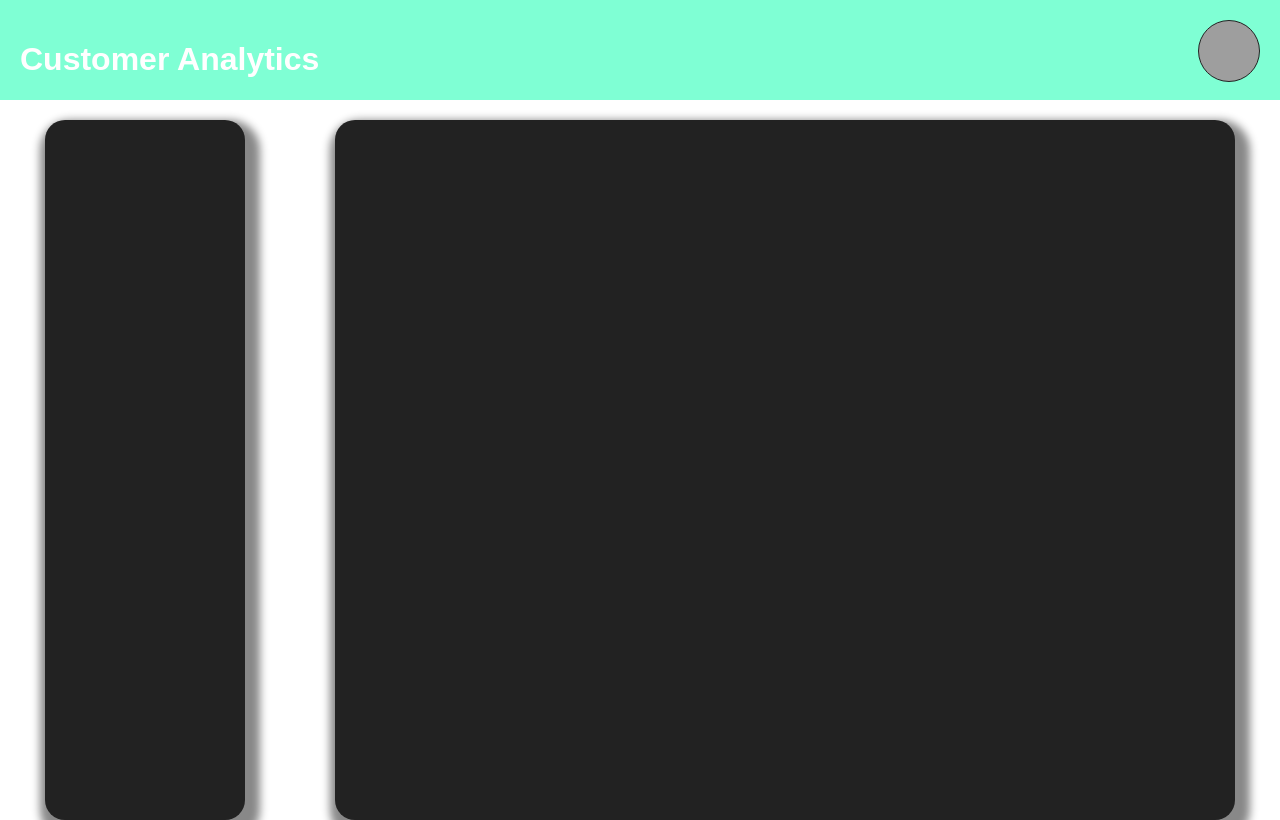
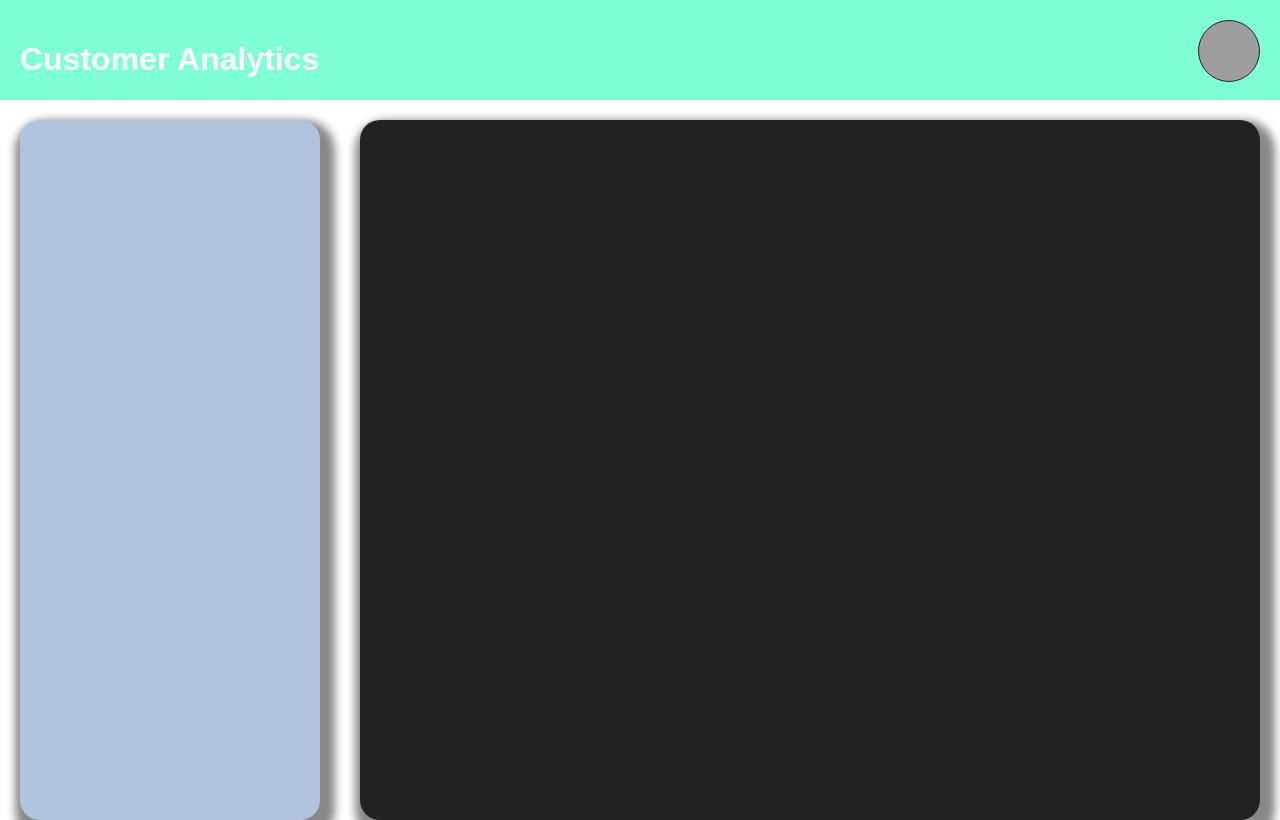
Before and after one commit to Ankcorn/customeranalytics, a React (Create React App) app: page / in a window 1280 px wide. Built offline with nearby package versions, Linux system fonts and the light colour scheme; grey boxes are pictures that could not be loaded.

Commit message:
adding components

```diff
--- a/src/App.js
+++ b/src/App.js
@@ -11,7 +11,9 @@ class App extends Component {
           <User />
         </Header>
         <div className="content">
-        <Filters className="filters"/>
+        <Filters className="filters">
+
+        </Filters>
         <Table className="table"/>
         </div>
       </div>
--- a/src/components/index.js
+++ b/src/components/index.js
@@ -21,10 +21,10 @@ export const User = styled.div`
 `
 export const Filters = styled.div`
     border-radius: 20px;
-    width: 200px;
+    width: 300px;
     height: 700px;
     box-shadow: 5px 10px 8px 10px #888888;
-    background-color: #222
+    background-color: LightSteelBlue
 `
 
 export const Table = styled.div`
```
